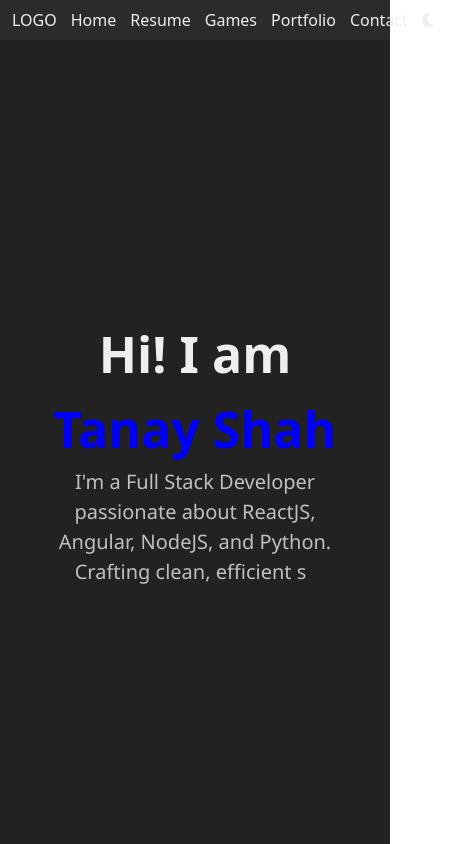
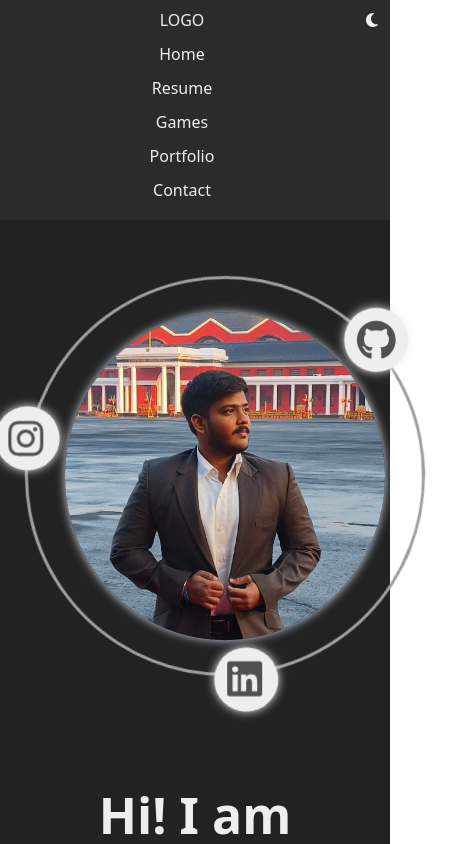
Before and after one commit to Tanay-27/portfolioWebsite, a React (Create React App) app: page /#/ in a window 390 px wide. Shown: the top 844 px of the page, 459 px wide, since content can reach past the window. Built offline with nearby package versions, Linux system fonts and the light colour scheme.

Commit message:
added image to landing page, changed config of games, removed filter for portfolio, added responsive for header,

```diff
--- a/src/Games/Games.js
+++ b/src/Games/Games.js
@@ -4,22 +4,34 @@ import './gamesStyle.scss';
 import tictactoeImage from '../images/tictactoe.jpg';
 import hangmanImage from '../images/hangman.jpg';
 
+import Row from 'react-bootstrap/Row';
+import Col from 'react-bootstrap/Col';
+import Container from 'react-bootstrap/Container';
+
 function Games() {
   return (
     <div className='gamesComponent'>
         <div className="pageHeader">Games</div>
         <div className="gamesCardContainer">
+        <Container>
+                <Row>
+                    <Col  md={4} sm={8} xs={10}>
             <div className="gameCard">
                 <div className="img"><img src={tictactoeImage} alt="Tic Tac Toe" /></div>
                 <div className="name">Tic Tac Toe</div>
                 <div className="goToGame"><Link to="/games/tictactoe">Play</Link></div>
             </div>
-
+                    </Col>
+                    <Col  md={4} sm={8} xs={10}>
             <div className="gameCard">
                 <div className="img">,<img src={hangmanImage} alt="Hangman" /></div>
                 <div className="name">Hangman</div>
                 <div className="goToGame disabled"><Link to="/games/hangman">Coming Soon</Link></div>
             </div>
+                      </Col>
+                </Row>
+            </Container>
+
 
         </div>
     </div>
--- a/src/Games/gamesStyle.scss
+++ b/src/Games/gamesStyle.scss
@@ -80,18 +80,20 @@
       border-radius: 5px;
     }
     .gameCard{
-      width: 25%;
-      min-width: 100px;
       height: 350px;
       display: flex;
       flex-direction: column;
       justify-content: space-between;
+      padding-bottom: 5px;
+      margin-bottom: 10px;
 
       .img{
         height: 250px;
         text-align: center;
         background-color: #ffffff;
         border-radius: 5px;
+        aspect-ratio: 3/2;
+        object-fit: contain;
 
         img{
           width: 98%;
@@ -144,7 +146,8 @@
         border: 1px solid #434343;
 
         .img{
-          border: 1px solid #9f9f9f;
+          border: 1px solid #434343;
+          mix-blend-mode: color-burn;
         }
 
         .name{
@@ -184,6 +187,8 @@
 
         .img{
           border: 1px solid #323232;
+          filter: invert(0.9) !important;
+          mix-blend-mode: lighten;
         }
 
         .name{
--- a/src/components/Contact.scss
+++ b/src/components/Contact.scss
@@ -77,10 +77,10 @@
         color: #434343;
     }
 
-    .contactContent :hover{
-        color: #000080;
-        border: #000080;
-    }
+    // .contactContent :hover{
+    //     color: #000080;
+    //     border: #000080;
+    // }
 }
 
 .dark-mode{
@@ -112,10 +112,10 @@
         color: #999999;
     }
 
-    .contactContent :hover{
-        color: #0000fa;
-        border: #0000fa;
-    }
+    // .contactContent :hover{
+    //     color: #0000fa;
+    //     border: #0000fa;
+    // }
 }
 
 .socialBtns{
--- a/src/components/Header.scss
+++ b/src/components/Header.scss
@@ -10,6 +10,9 @@
     width: 100%;
     .headerBtns{
       display: flex;
+      flex-grow: 1;
+      flex-shrink: 1;
+      flex-wrap: wrap;
     }
   }
 
@@ -49,6 +52,20 @@
     background-color: #737373;
   }
 
+
+  @media (max-width: 575px) {
+    .headerBtns {
+      flex-direction: column;
+      flex-grow: initial;
+      margin-bottom: 10px;
+      text-align: center;
+    }
+
+    .blankSpace{
+      height: 220px;
+    }
+
+  }
   // .dark-mode{
   //   .header{
   //       background-color: #eeeeee;
--- a/src/components/Home.js
+++ b/src/components/Home.js
@@ -1,11 +1,40 @@
 import React from 'react'
 import './Home.scss'
 import { useTypingEffect } from '../hooks/typing-effect'
+import self from '../images/homePageSelf.jpeg';
+
+import { FontAwesomeIcon } from '@fortawesome/react-fontawesome';
+import { faLinkedin, faGithub, faInstagram, faTelegram } from '@fortawesome/free-brands-svg-icons'
 
 function Home() {
     const text = useTypingEffect("I'm a Full Stack Developer passionate about ReactJS, Angular, NodeJS, and Python. Crafting clean, efficient software is my expertise. I thrive on exploring new and challenging terrains—both in code and the real world.");
   return (
     <div className="homepage">
+      <div className="photo">
+      <div class="rounding-sec">
+                <div class="big-circle">
+                    <div class="icon-block">
+                    <a href="https://github.com/Tanay-27" target="_blank" rel="noopener noreferrer">
+                      <FontAwesomeIcon icon={faGithub}/>
+                    </a>
+                    </div>
+                    <div class="icon-block">
+                    <a href="https://www.linkedin.com/in/tanayshah27" target="_blank" rel="noopener noreferrer">
+                      <FontAwesomeIcon icon={faLinkedin}/>
+                    </a>
+                    </div>
+                    <div class="icon-block">
+                    <a href="https://www.instagram.com/tanay.27" target="_blank" rel="noopener noreferrer">
+                      <FontAwesomeIcon icon={faInstagram}/>
+                    </a>
+                    </div>
+
+                </div>
+                <div class="centerImage">
+                    <img src={self} alt="" class="img-w" />
+                </div>
+            </div>
+      </div>
         <div className="content">
             <div className="name">Hi! I am <span>Tanay Shah</span></div>
             <div className="line blinking-cursor">
--- a/src/components/Home.scss
+++ b/src/components/Home.scss
@@ -15,10 +15,12 @@
     height: 100vh;
     align-items: center;
     justify-content: center;
+    flex-wrap: wrap;
 }
 
 .homepage .content{
-    width: 75%;
+    width: 60%;
+    min-width: 350px;
     font-size: 14px;
     text-align: center;
     .name{
@@ -33,6 +35,147 @@
         font-size: 20px;
     }
 }
+
+.homepage .photo{
+    padding: 10px 25px;
+    min-width: 300px !important;
+    .img-w {
+        width: 100%;
+        height: auto;
+    }
+
+    /* Section 1 */
+
+    .centerImage {
+        margin-left: auto;
+        width: 80%;
+    }
+    .centerImage img {
+        border-radius: 50%;
+        box-shadow: 0 0 10px #D1D9E6;
+    }
+
+    /* Section 1 End */
+
+    /* Roundin sec */
+      .main {
+        position: relative;
+      }
+      .big-circle {
+        height: 100%;
+        width: 100%;
+        position: relative;
+        border: 3px solid #bbbbbb;
+        border-radius: 50%;
+        display: flex;
+        display: -webkit-flex;
+        align-items: center;
+        -webkit-align-items: center;
+        justify-content: center;
+        -webkit-justify-content: center;
+        animation: Rotate 20s linear infinite;
+        -webkit-animation: Rotate 20s linear infinite;
+      }
+      .icon-block {
+        width: 64px;
+        height: 64px;
+        font-size: 40px;
+        position: absolute;
+        border-radius: 50%;
+        display: flex;
+        display: -webkit-flex;
+        align-items: center;
+        -webkit-align-items: center;
+        justify-content: center;
+        -webkit-justify-content: center;
+        background-color: #fff;
+        box-shadow: 0 0 10px #fff;
+      }
+      .icon-block a {
+        margin: 0px auto;
+        width: 60%;
+        animation: Rotate-reverse 20s linear infinite;
+        -webkit-animation: Rotate-reverse 20s linear infinite;
+    }
+    .icon-block:first-child {
+        top: 27%;
+        left: 9%;
+        transform: translate(-50%, -100%);
+        -webkit-transform: translate(-50%, -100%);
+      }
+
+      .icon-block:nth-child(2) {
+        top: 35%;
+        right: -24%;
+        transform: translate(-100%, -50%);
+        -webkit-transform: translate(-100%, -50%);
+      }
+
+      .icon-block:nth-child(3) {
+        bottom: 7%;
+        left: 50%;
+        transform: translate(-50%, 100%);
+        -webkit-transform: translate(-50%, 100%);
+      }
+
+
+    //   .icon-block:nth-child(4) {
+    //     top: 50%;
+    //     left: 0;
+    //     transform: translate(-50%, -50%);
+    //     -webkit-transform: translate(-50%, -50%);
+    //   }
+      .rounding-sec {
+        position: relative;
+        height: 400px;
+        width: 400px;
+      }
+      .centerImage {
+        position: absolute;
+        top: 50%;
+        left: 50%;
+        transform: translate(-50%, -50%);
+        -webkit-transform: translate(-50%, -50%);
+      }
+      /* keyframe animation */
+
+      @keyframes Rotate {
+        from {
+          transform: rotate(0deg);
+        }
+        to {
+          transform: rotate(360deg);
+        }
+      }
+
+      @-webkit-keyframes Rotate {
+        from {
+          -webkit-transform: rotate(0deg);
+        }
+        to {
+          -webkit-transform: rotate(360deg);
+        }
+      }
+
+      @keyframes Rotate-reverse {
+        from {
+          transform: rotate(360deg);
+        }
+        to {
+          transform: rotate(0deg);
+        }
+      }
+
+      @-webkit-keyframes Rotate-reverse {
+        from {
+          -webkit-transform: rotate(360deg);
+        }
+        to {
+          -webkit-transform: rotate(0deg);
+        }
+      }
+}
+
 
 .dark-mode{
     .blinking-cursor::after{
@@ -49,6 +192,23 @@
     .homepage .content .name span{
         color: #0000fa;
     }
+
+    .homepage .photo{
+        .centerImage img {
+            box-shadow: 0 0 10px #D1D9E6;
+        }
+          .big-circle {
+            border: 3px solid #9f9f9f;
+          }
+          .icon-block {
+            background-color: #eeeeee;
+            box-shadow: 0 0 10px #eeeeee;
+            a{
+                color: #505050;
+            }
+          }
+        }
+
 }
 
 .light-mode{
@@ -67,4 +227,20 @@
         color: #000080 ;
     }
 
+
+    .homepage .photo{
+        .centerImage img {
+            box-shadow: 0 0 10px #505050;
+        }
+          .big-circle {
+            border: 3px solid #9f9f9f;
+          }
+          .icon-block {
+            background-color: #505050;
+            box-shadow: 0 0 5px #323232;
+            a{
+                color: #eeeeee ;
+            }
+          }
+        }
 }
--- a/src/components/Portfolio.js
+++ b/src/components/Portfolio.js
@@ -37,7 +37,7 @@ const PinnedRepos = ({ username }) => {
         }
         const toShowProjectsName = ['ML_Hackathons-Projects','HandWritten_OCR','Video_Chat_App','Machine_Vision_Projects','ChatApp','75_Days_Hard'];
         const data = await response.json();
-        setPinnedRepos(data.filter(repo => toShowProjectsName.includes(repo.name)));
+        setPinnedRepos(data) ; //.filter(repo => toShowProjectsName.includes(repo.name)));
       } catch (error) {
         console.error(error.message);
       }
--- a/src/components/Portfolio.scss
+++ b/src/components/Portfolio.scss
@@ -7,23 +7,23 @@
         width: 48%;
         min-width: 100px;
         border: 1px solid hsl(0, 0%, 0%);
-        margin: 5px;
-        padding: 5px;
+        margin: 10px;
+        padding: 10px;
         border-radius: 5px;
         display: flex;
         flex-direction: column;
         justify-content: space-between;
 
         .name{
-            font-size: 16px;
+            font-size: 17px;
             font-weight: 600;
             letter-spacing: 1px;
-            padding-bottom: 3px;
+            padding-bottom: 5px;
         }
 
         .description{
             text-align: justify;
-            font-size: 14px;
+            font-size: 15px;
         }
 
         a{
@@ -60,7 +60,7 @@
 .dark-mode{
     .reposList{
         .repo{
-            border: 1px solid #434343;
+            border: 1px solid #aaaaaa;
             .name{
                 color: #0000fa;
             }
--- a/src/components/Resume.js
+++ b/src/components/Resume.js
@@ -44,10 +44,10 @@ function Resume() {
       <div className="pageHeader">Resume</div>
       <Container>
         <Row>
-          <Col md={3} sm={12} className="order-md-first order-sm-last">
+          <Col  xs={12} md={3} sm={12} className="order-md-first order-sm-last">
             <SkillsComponent skills={skillsList} />
           </Col>
-          <Col md={9} sm={12} className="order-md-last order-sm-first">
+          <Col  xs={12} md={9} sm={12} className="order-md-last order-sm-first">
             <div className="section">
             <ResumeHeader header="Work Experience" icon={faSuitcase} />
             <div className="sectionContent">
```
Also changed, not shown: src/images/homePageSelf.jpeg (added).
